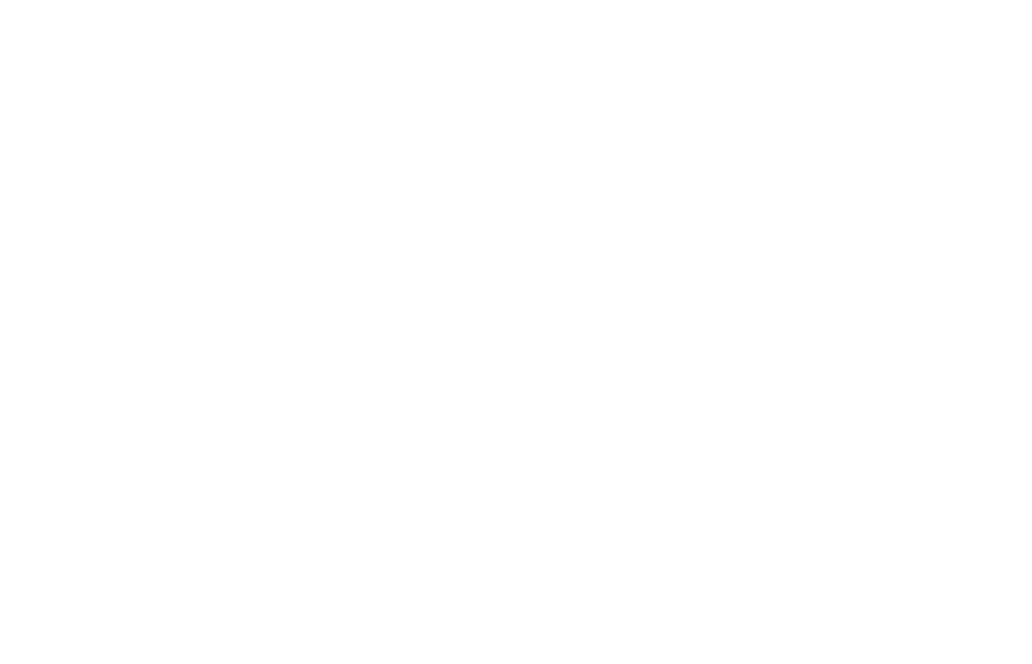
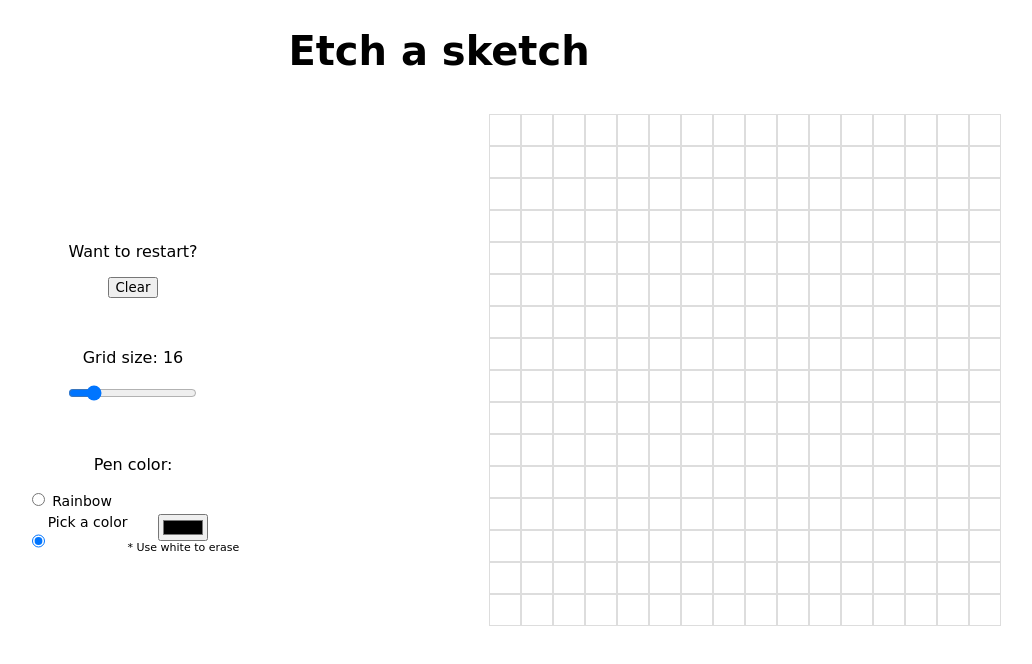
Before and after one commit to MartinSugasti/etch-a-sketch, a plain HTML site: page index.html in a window 1280 px wide. Shown: the whole page, without its empty margins (201-1233 px from the left). Drawn offline with Linux system fonts and the light colour scheme.

Commit message:
Add grid, clear option, size option, color option

```diff
--- a/index.html
+++ b/index.html
@@ -7,6 +7,42 @@
     <link href="styles/style.css" rel="stylesheet" type="text/css">
   </head>
   <body>
+    <h1>Etch a sketch</h1>
+    <div id="containers">
+      <div id="controls-container">
+        <div id="clear-controls">
+          <p id="clear-paragraph">Want to restart?</p>
+          <button id="clear">Clear</button>
+        </div>
+
+        <div id="size-controls">
+          <p id="size-value">Grid size: <span id="size-span"></span></p>
+          <input type="range" min="1" max="100" value="16" id="range">
+        </div>
+
+        <div id="color-controls">
+          <p id="color-value">Pen color:</p>
+
+          <form id="pen-option-form">
+            <div id="rainbow-option">
+              <input type="radio" name="color" id="rainbow-radio" value="rainbow">
+              <label for="rainbow">Rainbow</label><br>
+            </div>
+
+            <div id="color-picker-option">
+              <input type="radio" name="color" id= "picker-radio" value="picker" checked>
+              <label for="color-picker"> Pick a color</label>
+              <div id="color-picker">
+                <input type="color" value="#000000" id="color">
+                <p id="erase-note">* Use white to erase</p>
+              </div>
+            </div>
+          </form>
+        </div>
+      </div>
+
+      <div id="grid-container"></div>
+    </div>
 
     <script src="scripts/main.js"></script>
   </body>
--- a/scripts/main.js
+++ b/scripts/main.js
@@ -0,0 +1,84 @@
+function makeGrid() {
+  removePreviousGrid();
+  createNewGrid();
+  addEffectToItems();
+};
+
+function removePreviousGrid() {
+  const gridItems = document.querySelectorAll('.grid-item');
+
+  gridItems.forEach((item) => item.remove());
+}
+
+function createNewGrid() {
+  document.documentElement.style.setProperty('--grid-size', size)
+
+  for (let n = 0; n < (size * size); n++) {
+    let cell = document.createElement('div');
+    gridContainer.appendChild(cell).className = 'grid-item';
+  };
+}
+
+function addEffectToItems() {
+  const gridItems = document.querySelectorAll('.grid-item');
+
+  gridItems.forEach((item) => item.addEventListener('mouseover', (e) => {
+    e.target.style.backgroundColor = selectColor();
+  }));
+}
+
+function selectColor() {
+  if (colorOption === 'picker') {
+    return color;
+  } else {
+    return getRandomColor();
+  }
+}
+
+function getRandomColor() {
+  let letters = '0123456789ABCDEF';
+  let color = '#';
+  for (let i = 0; i < 6; i++) {
+    color += letters[Math.floor(Math.random() * 16)];
+  }
+  return color;
+}
+
+function changeGridSize() {
+  size = sizeInput.value;
+  sizeSpan.textContent = size;
+  makeGrid();
+}
+
+function changePenColor() {
+  pickerRadio.checked = true;
+  colorOption = pickerRadio.value;
+
+  color = colorInput.value;
+  addEffectToItems();
+}
+
+function changeColorOption(e) {
+  colorOption = e.target.value;
+}
+
+const gridContainer = document.getElementById('grid-container');
+const clearButton = document.querySelector('#clear');
+const sizeInput = document.querySelector('#range');
+const sizeSpan = document.querySelector('#size-span');
+const colorInput = document.querySelector('#color');
+const colorOptionButtons = document.querySelectorAll('input[name="color"]');
+const rainbowRadio = document.querySelector('#rainbow-radio');
+const pickerRadio = document.querySelector('#picker-radio');
+
+
+let size = sizeInput.value;
+let color = colorInput.value;
+let colorOption = document.querySelector('input[name=color]:checked').value;
+sizeSpan.textContent = size;
+makeGrid();
+
+clearButton.addEventListener('click', makeGrid);
+sizeInput.addEventListener('change', changeGridSize);
+colorInput.addEventListener('input', changePenColor);
+colorOptionButtons.forEach((button) => button.addEventListener('click', changeColorOption));
--- a/styles/style.css
+++ b/styles/style.css
@@ -0,0 +1,77 @@
+:root {
+  --grid-size: 16;
+}
+
+html, body {
+  /* height: 100%; */
+}
+
+body {
+  padding: 20px;
+  font-family: cursive;
+}
+
+h1 {
+  font-family: cursive;
+  text-align: center;
+  font-size: 40px;
+  margin-top: 0px;
+  margin-bottom: 40px;
+}
+
+#containers {
+  display: grid;
+  grid-template-columns: 50% 50%;
+}
+
+#grid-container {
+  display: grid;
+  grid-template-rows: repeat(var(--grid-size), 1fr);
+  grid-template-columns: repeat(var(--grid-size), 1fr);
+  height: 40vw;
+  width: 40vw;
+  justify-self: center;
+}
+
+#controls-container {
+  justify-self: center;
+  justify-content: center;
+  display: flex;
+  flex-direction: column
+}
+
+.grid-item {
+  border: 1px solid #ddd;
+}
+
+#clear-controls, #size-controls, #color-controls {
+  text-align: center;
+  margin-top: 50px;
+}
+
+#size-value, #color-value {
+  margin-top: 0;
+}
+
+#erase-note {
+  margin-top: 0;
+  font-size: 11px;
+}
+
+#pen-option-form {
+  text-align: left;
+  font-size: 14px;
+}
+
+#color-picker {
+  text-align: center;
+}
+
+#color-picker-option {
+  display: flex;
+  margin-top: 5px;
+}
+
+button {
+  font-family: cursive;
+}
```
Also changed, not shown: 1 other file.
